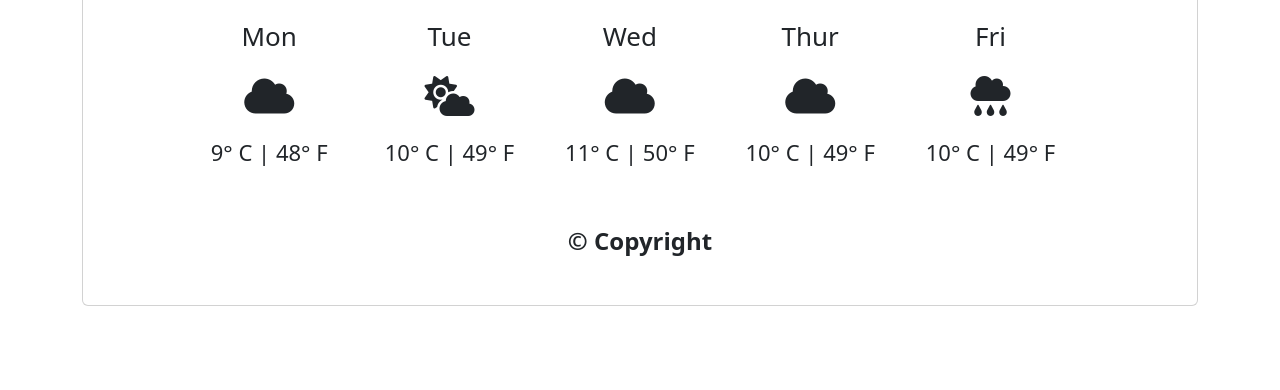
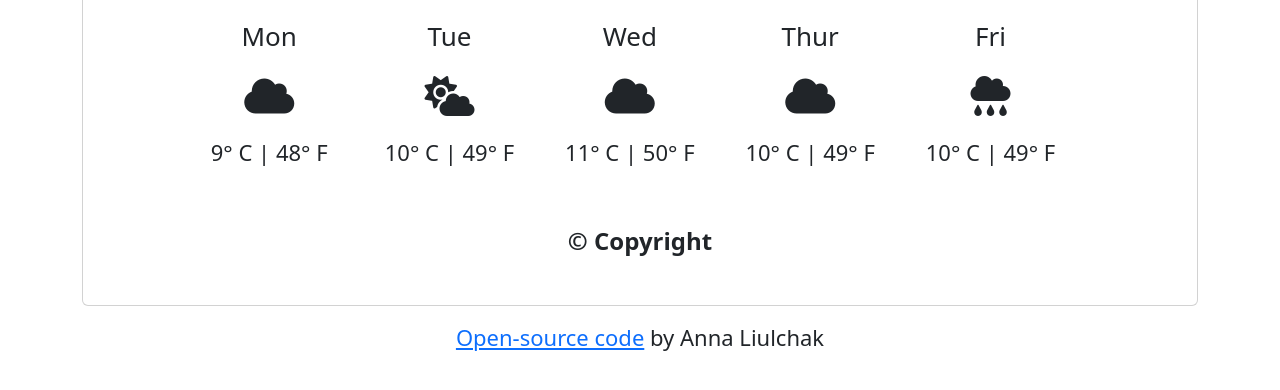
Before and after one commit to anyaliul/my-app-for-shecodes, a plain HTML site: page index.html in a window 1280 px wide. Shown: the part 202-592 px from the top of the page. Drawn offline with nearby package versions, Linux system fonts and the light colour scheme.

Commit message:
Added link to Github project

```diff
--- a/index.html
+++ b/index.html
@@ -112,6 +112,16 @@
         </div>
       </div>
     </div>
+    <div class="github-link">
+      <p>
+        <a
+          href="https://github.com/anyaliul/my-app-for-shecodes"
+          target="”_blank”"
+          >Open-source code</a
+        >
+        by Anna Liulchak
+      </p>
+    </div>
     <script src="src/index.js"></script>
   </body>
 </html>
--- a/src/styles.css
+++ b/src/styles.css
@@ -71,3 +71,9 @@
 .search-button {
   padding-left: 50px;
 }
+
+.github-link {
+  font-size: 22px;
+  margin: 15px;
+  text-align: center;
+}
```
